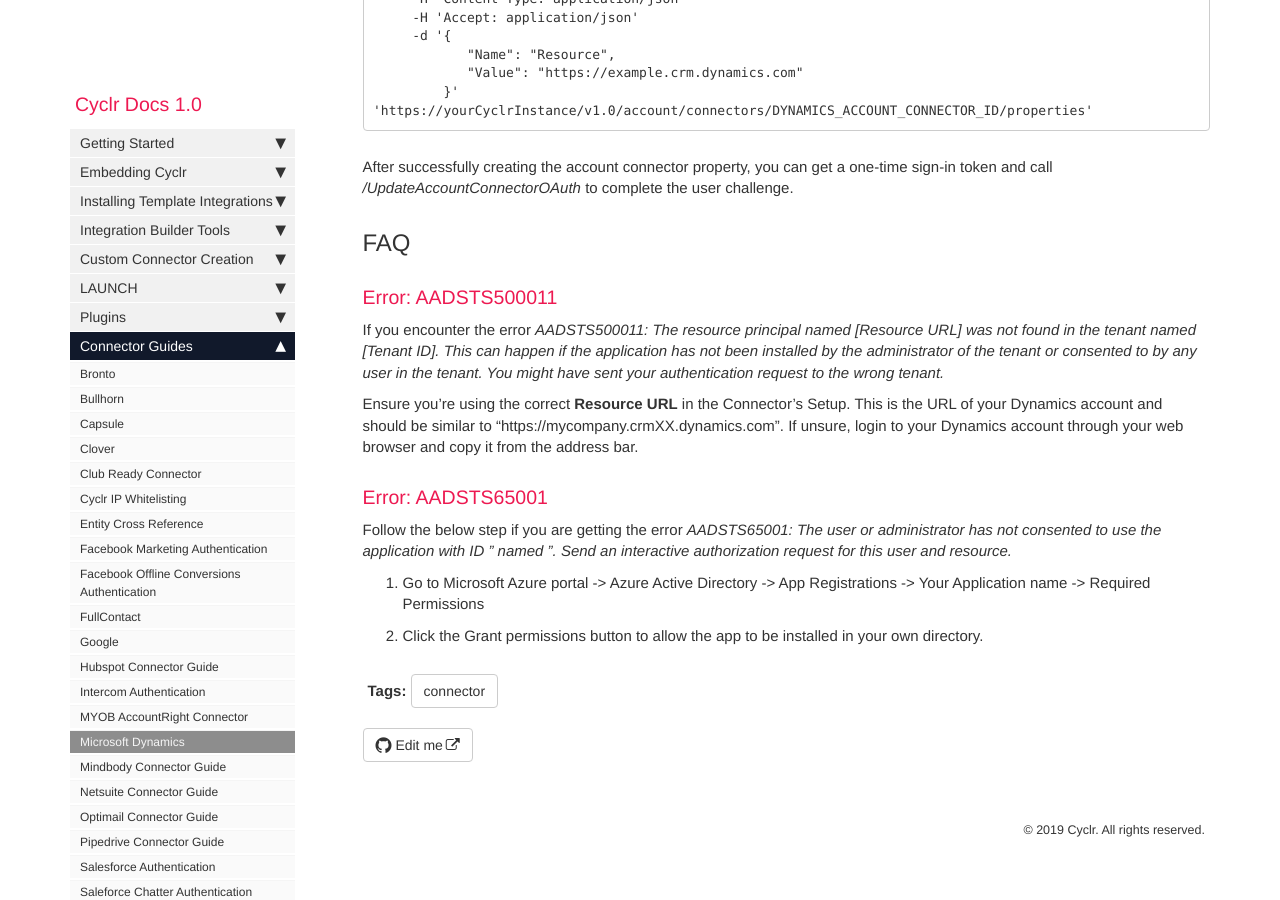
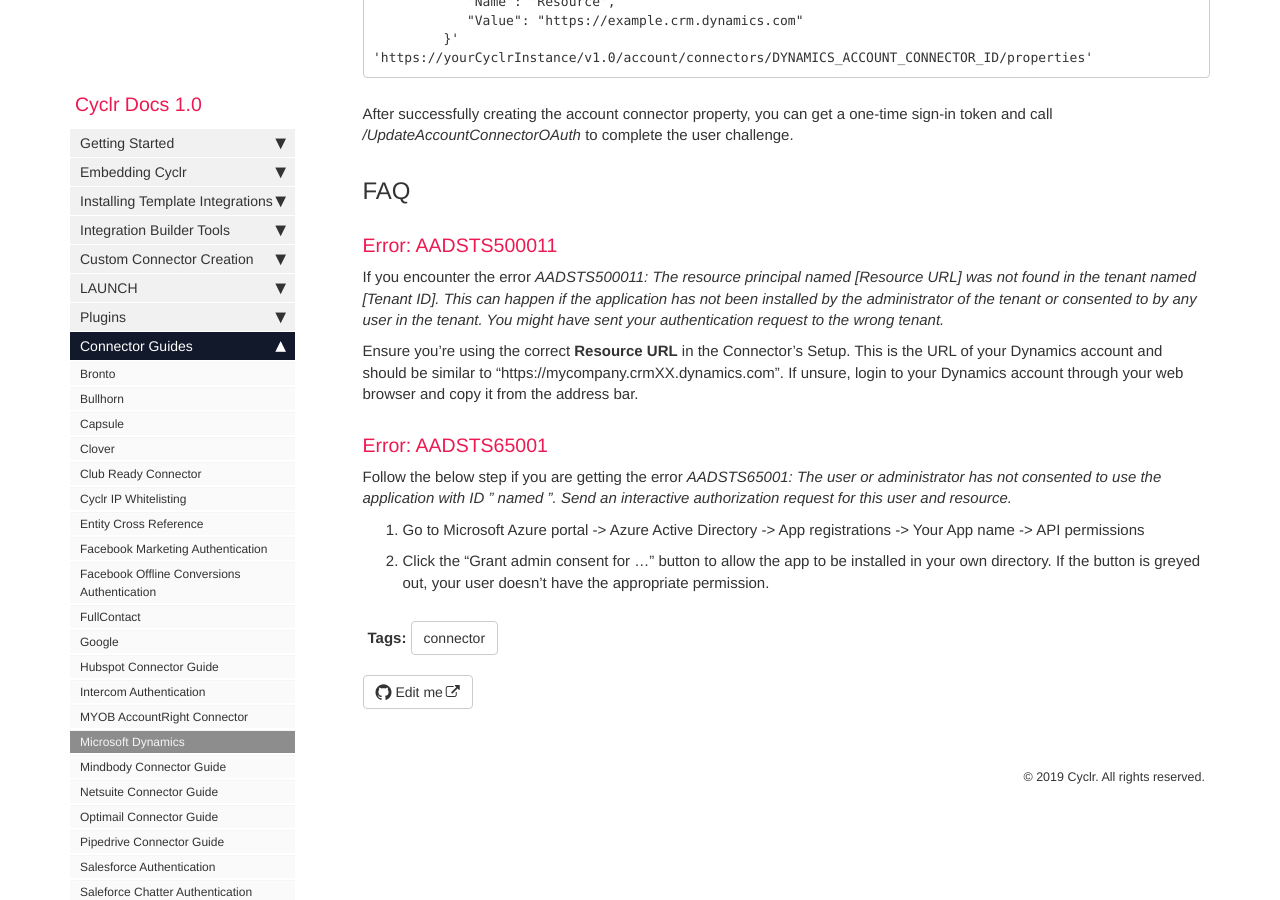
Before and after one commit to sneakysneak/docs, a Jekyll site: the page built from pages/connector-authentication/dynamics-crm-online.md, in a window 1280 px wide and 900 px high, scrolled down 1325 px. Built offline with Jekyll 4.4.1, drawn with Linux system fonts in a browser that asks for light colours; nearby versions of some CDN libraries; comment, search, counter and statistics services are not loaded; some of the changed text lies outside the part shown.

Commit message:
Updated after some Azure UI changes.

```diff
--- a/pages/connector-authentication/dynamics-crm-online.md
+++ b/pages/connector-authentication/dynamics-crm-online.md
@@ -78,5 +76,5 @@ Ensure you're using the correct **Resource URL** in the Connector's Setup.  This
 
 Follow the below step if you are getting the error *AADSTS65001: The user or administrator has not consented to use the application with ID ” named ”. Send an interactive authorization request for this user and resource.*
 
-1.  Go to Microsoft Azure portal -> Azure Active Directory -> App Registrations -> Your Application name -> Required Permissions
-2.  Click the Grant permissions button to allow the app to be installed in your own directory.
+1.  Go to Microsoft Azure portal -> Azure Active Directory -> App registrations -> Your App name -> API permissions
+2.  Click the "Grant admin consent for ..." button to allow the app to be installed in your own directory.  If the button is greyed out, your user doesn't have the appropriate permission.
```
Also changed, not shown: other parts of pages/connector-authentication/dynamics-crm-online.md (+0 -2 lines).
